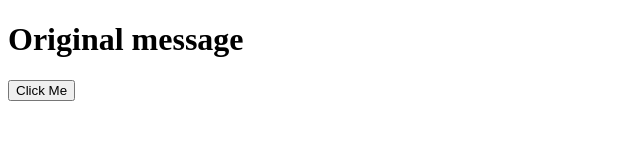
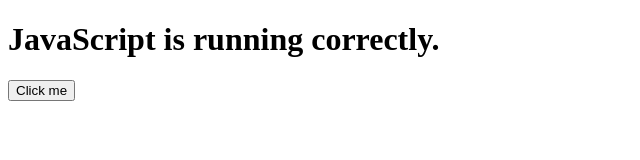
Before and after one commit to akashjaura16/SIT725_s224911605, a plain HTML site: page 1.3P/index.html in a window 1280 px wide. Shown: the whole page, without its empty margins (0-640 px from the left). Drawn offline with Linux system fonts and the light colour scheme.

Commit message:
changing the text message

```diff
--- a/1.3P/index.html
+++ b/1.3P/index.html
@@ -7,8 +7,10 @@
 
     <h1 id="message">Original message</h1>
 
-    <button id="btn">Click Me</button>
+    <button id="btn">Click me</button>
 
-    <script src="script.js"></script>
+    <p id="output"></p>
+
+    <script src="scripts.js"></script>
 </body>
 </html>
```
